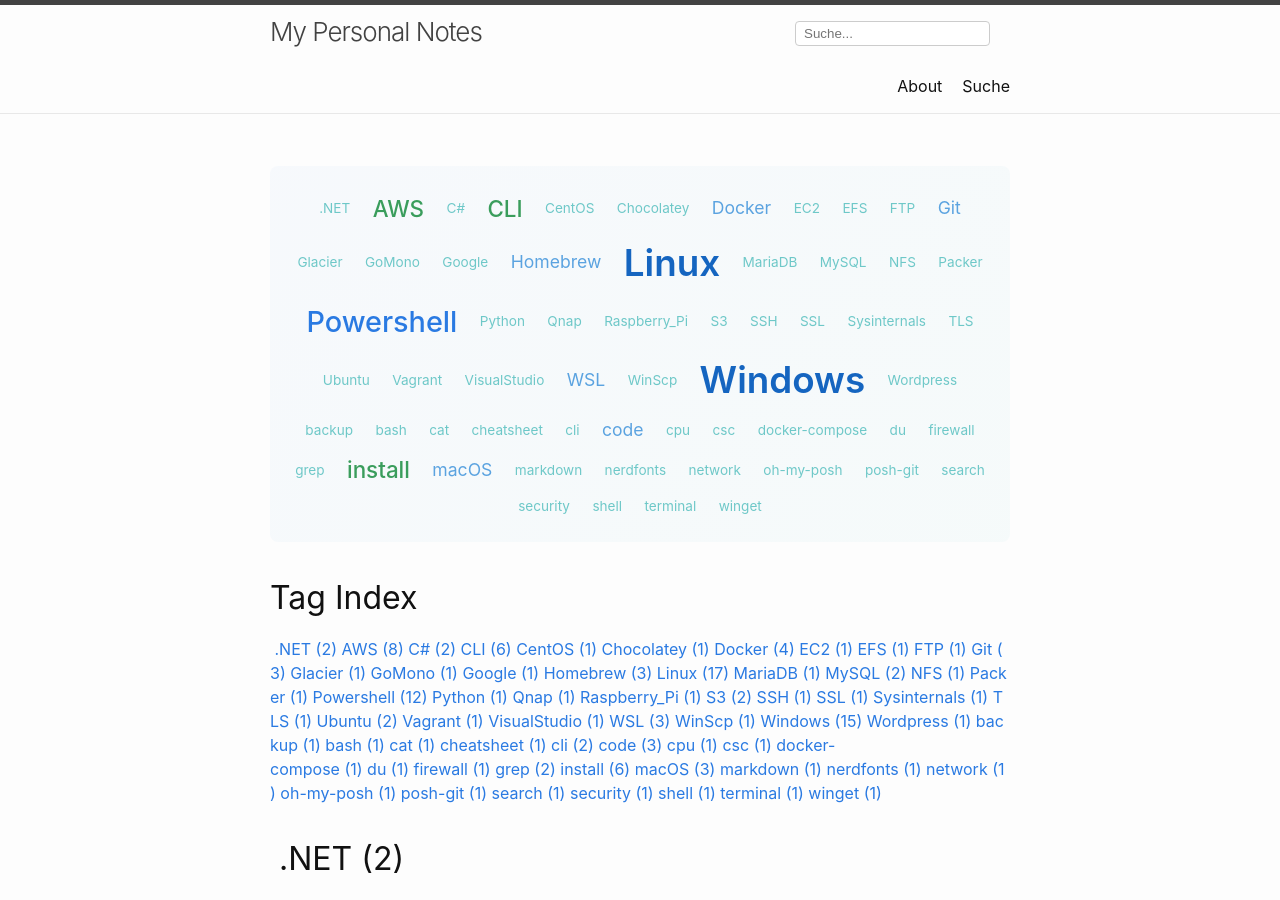
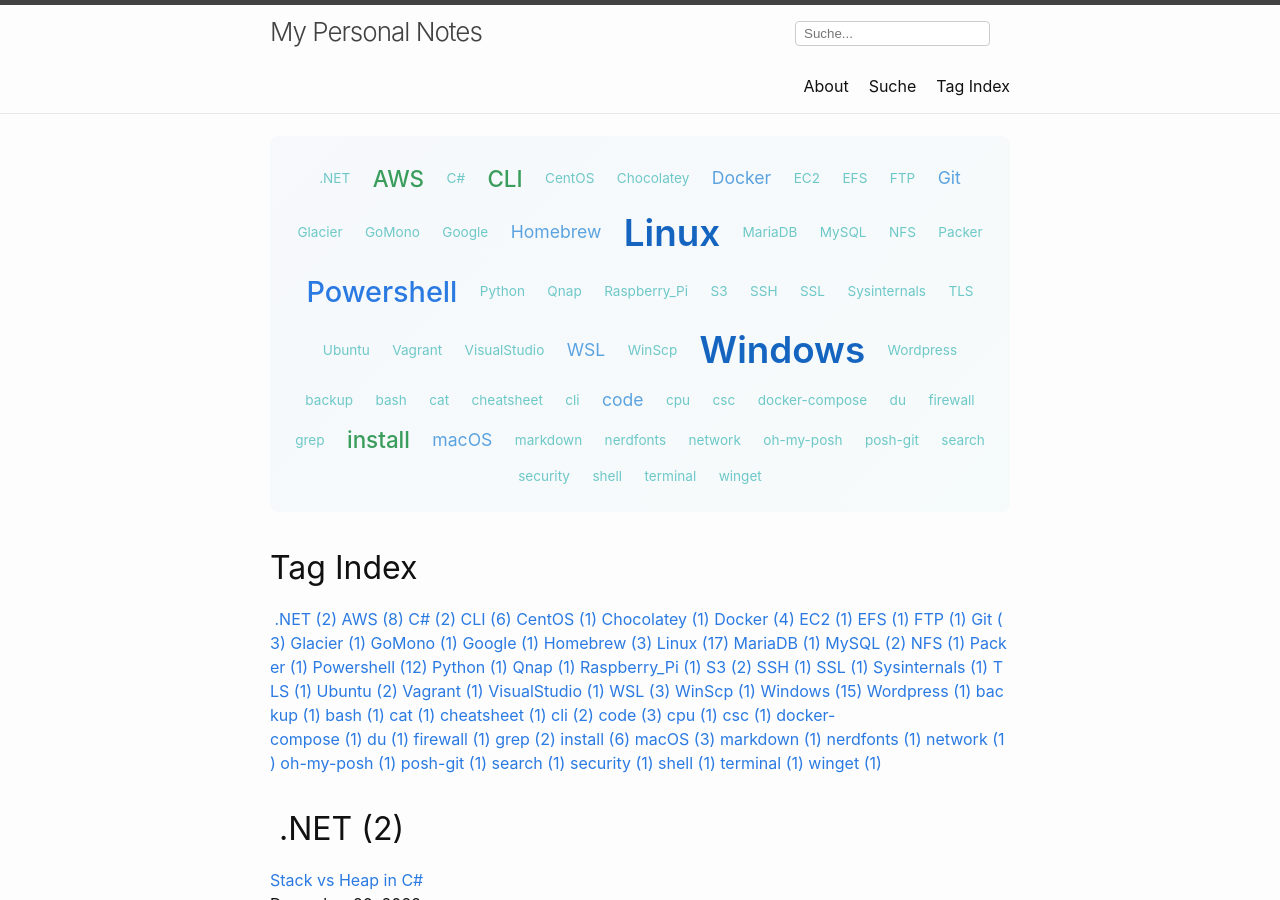
Before and after one commit to danielschwensen/danielschwensen.github.io, a Jekyll site: the page built from tags.html, in a window 1280 px wide and 900 px high. Built offline with Jekyll 4.4.1, drawn with Linux system fonts in a browser that asks for light colours.

Commit message:
Fix: Tag Index erscheint wieder im Menü, Überschrift bleibt versteckt via show_title

```diff
--- a/_layouts/page.html
+++ b/_layouts/page.html
@@ -3,9 +3,11 @@
 ---
 <article class="post">
 
+  {%- unless page.show_title == false -%}
   <header class="post-header">
     <h1 class="post-title">{{ page.title | escape }}</h1>
   </header>
+  {%- endunless -%}
 
   <div class="post-content">
     {{ content }}
--- a/tags.html
+++ b/tags.html
@@ -1,5 +1,7 @@
 ---
 layout: page
+title: 'Tag Index'
+show_title: false
 ---
 
 {%- capture site_tags -%}
```
